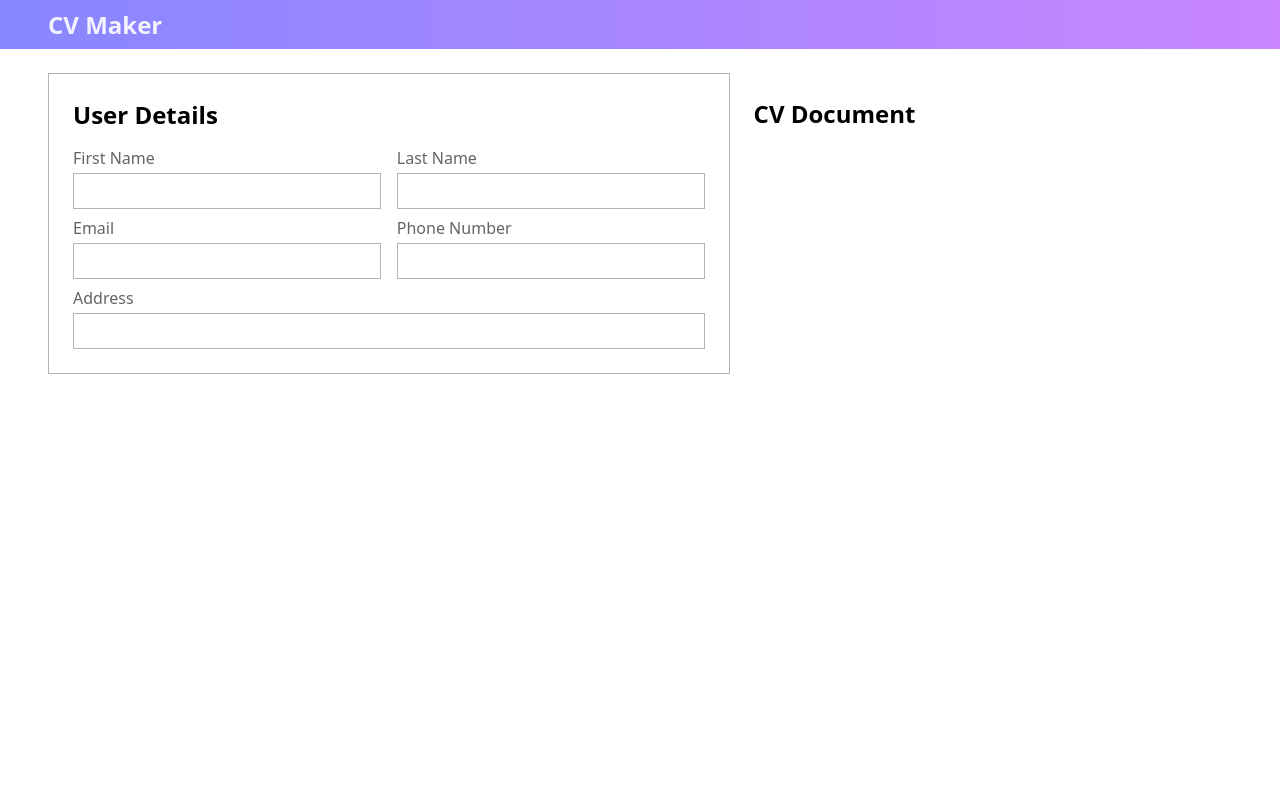
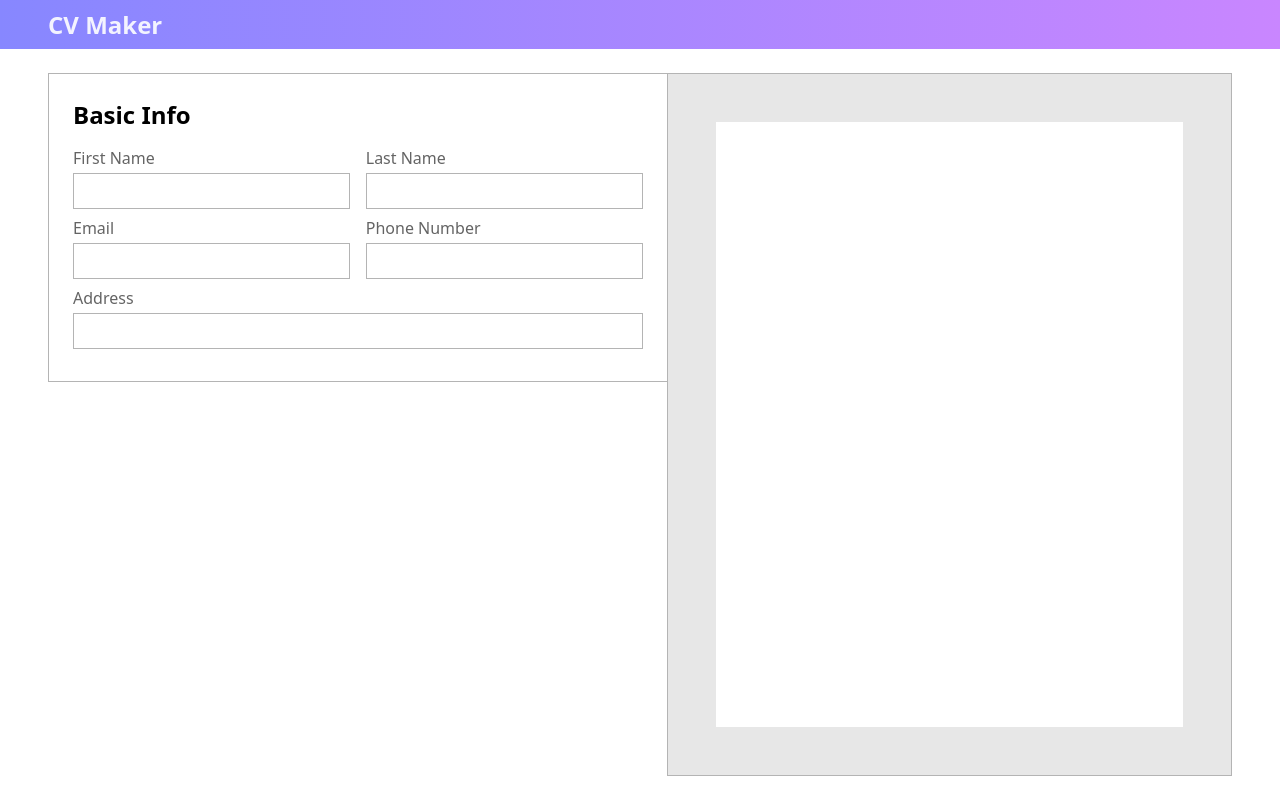
Before and after one commit to NotRelix/cv-maker, a React (Vite) app: page / in a window 1280 px wide. Built offline with nearby package versions, Linux system fonts and the light colour scheme.

Commit message:
style: add initial layout for cv section

```diff
--- a/src/App.css
+++ b/src/App.css
@@ -1,9 +1,11 @@
 .container {
   display: flex;
   flex-direction: column;
+  height: 100vh;
 }
 
 .container__main {
   display: flex;
+  height: 100%;
   padding: 24px 48px;
 }
--- a/src/components/UserCV.jsx
+++ b/src/components/UserCV.jsx
@@ -3,8 +3,7 @@ import '../styles/UserCV.css';
 const UserCV = ({ userInfo }) => {
   return (
     <article className='user-cv'>
-      <h1>CV Document</h1>
-      <section>
+      <section className='user-cv__container'>
         <h1>{userInfo.firstName} {userInfo.lastName}</h1>
         <h1>{userInfo.email}</h1>
         <h1>{userInfo.phoneNumber}</h1>
--- a/src/components/UserDetails.jsx
+++ b/src/components/UserDetails.jsx
@@ -4,7 +4,7 @@ const UserDetails = ({ userInfo, onChange }) => {
   return (
     <article className='user-details'>
       <div className="user-details__container">
-        <h1>User Details</h1>
+        <h1 className='user-details__header'>Basic Info</h1>
         <form action="">
           <div className='user-details__field'>
             <label htmlFor="first-name">First Name</label>
--- a/src/index.css
+++ b/src/index.css
@@ -2,6 +2,8 @@
   --navbar-logo: rgb(243, 243, 255);
   --muted-text: rgb(100, 100, 100);
   --border: rgb(180, 180, 180);
+  --cv-bg: rgb(231, 231, 231);
+  --paper-bg: white;
 }
 
 * {
--- a/src/styles/UserCV.css
+++ b/src/styles/UserCV.css
@@ -1,4 +1,16 @@
 .user-cv {
+  display: flex;
+  justify-content: center;
   flex: 2;
-  padding: 24px;
+  padding: 48px;
+  height: 100%;
+  background-color: var(--cv-bg);
+  border: 1px solid var(--border);
 }
+
+.user-cv__container {
+  background-color: var(--paper-bg);
+  height: 100%;
+  aspect-ratio: 8.5 / 11;
+  padding: 8px;
+}
--- a/src/styles/UserDetails.css
+++ b/src/styles/UserDetails.css
@@ -8,7 +8,13 @@
   gap: 16px;
   flex-direction: column;
   border: 1px solid var(--border);
+  border-right: none;
   padding: 24px;
+  padding-bottom: 32px;
+}
+
+.user-details__header {
+  font-weight: 600;
 }
 
 .user-details__field {
```
